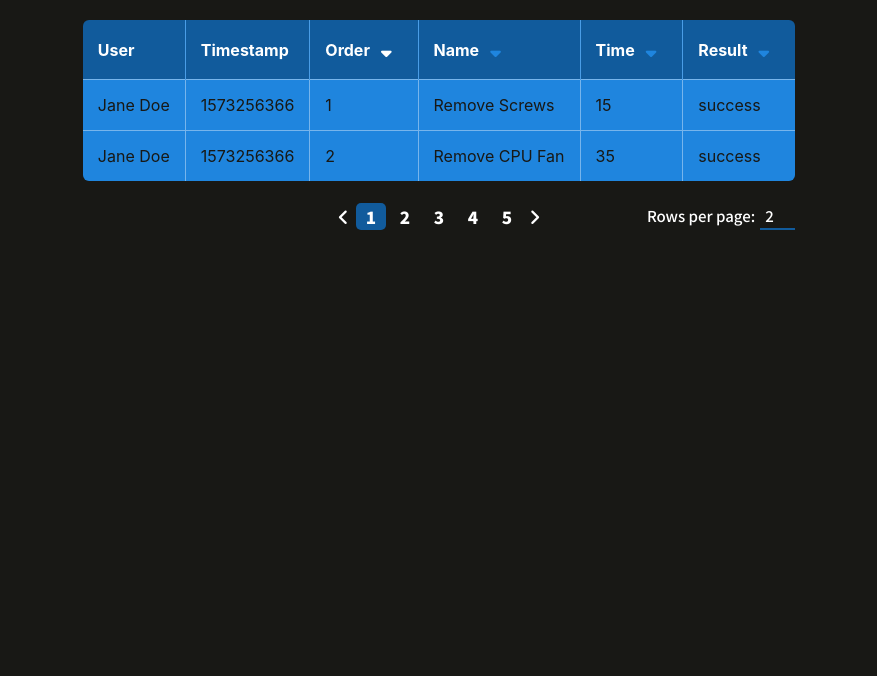
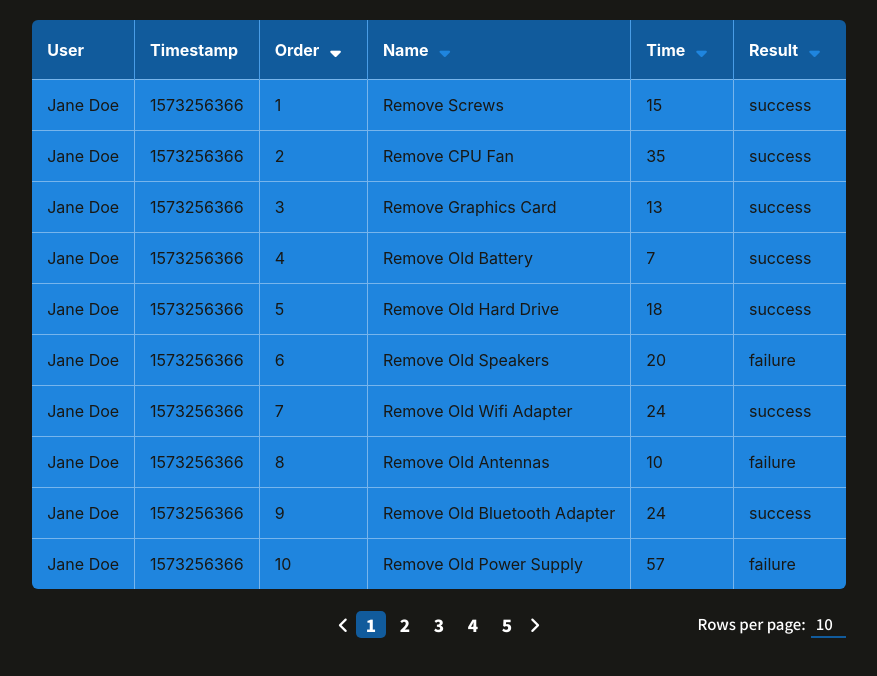
Before and after one commit to maggieholbling/dashboard-table, a React (Create React App) app: page / in a window 1280 px wide. Shown: the top 676 px of the page, without its empty margins (201-1078 px from the left). Built offline with nearby package versions, Linux system fonts and the light colour scheme.

Commit message:
add more rows per page, screenshot, more data

```diff
--- a/src/components/Table.js
+++ b/src/components/Table.js
@@ -10,7 +10,7 @@ const Table = (props) => {
   });
 
   const [selectedPage, setSelectedPage] = useState(1);
-  const [maxEntries, setMaxEntries] = useState(2);
+  const [maxEntries, setMaxEntries] = useState(10);
 
   //sorting data
   const data = () => {
--- a/src/data/sample2.json
+++ b/src/data/sample2.json
@@ -70,6 +70,282 @@
       "name": "Install New Battery",
       "time": null,
       "result": "failure"
+    },
+    {
+      "name": "Remove Screws",
+      "time": 15,
+      "result": "success"
+    },
+    {
+      "name": "Remove CPU Fan",
+      "time": 35,
+      "result": "success"
+    },
+    {
+      "name": "Remove Graphics Card",
+      "time": 13,
+      "result": "success"
+    },
+    {
+      "name": "Remove Old Battery",
+      "time": 7,
+      "result": "success"
+    },
+    {
+      "name": "Remove Old Hard Drive",
+      "time": 18,
+      "result": "success"
+    },
+    {
+      "name": "Remove Old Speakers",
+      "time": 20,
+      "result": "failure"
+    },
+    {
+      "name": "Remove Old Wifi Adapter",
+      "time": 24,
+      "result": "success"
+    },{
+      "name": "Remove Old Antennas",
+      "time": 10,
+      "result": "failure"
+    },
+    {
+      "name": "Remove Old Bluetooth Adapter",
+      "time": 24,
+      "result": "success"
+    },
+    {
+      "name": "Remove Old Power Supply",
+      "time": 57,
+      "result": "failure"
+    },
+    {
+      "name": "Remove Old Screen",
+      "time": 8,
+      "result": "success"
+    },
+    {
+      "name": "Install new screen",
+      "time": 60,
+      "result": "failure"
+    },
+    {
+      "name": "Install New Power Supply",
+      "time": null,
+      "result": "failure"
+    },
+    {
+      "name": "Install New Battery",
+      "time": null,
+      "result": "failure"
+    },
+    {
+      "name": "Remove Screws",
+      "time": 15,
+      "result": "success"
+    },
+    {
+      "name": "Remove CPU Fan",
+      "time": 35,
+      "result": "success"
+    },
+    {
+      "name": "Remove Graphics Card",
+      "time": 13,
+      "result": "success"
+    },
+    {
+      "name": "Remove Old Battery",
+      "time": 7,
+      "result": "success"
+    },
+    {
+      "name": "Remove Old Hard Drive",
+      "time": 18,
+      "result": "success"
+    },
+    {
+      "name": "Remove Old Speakers",
+      "time": 20,
+      "result": "failure"
+    },
+    {
+      "name": "Remove Old Wifi Adapter",
+      "time": 24,
+      "result": "success"
+    },{
+      "name": "Remove Old Antennas",
+      "time": 10,
+      "result": "failure"
+    },
+    {
+      "name": "Remove Old Bluetooth Adapter",
+      "time": 24,
+      "result": "success"
+    },
+    {
+      "name": "Remove Old Power Supply",
+      "time": 57,
+      "result": "failure"
+    },
+    {
+      "name": "Remove Old Screen",
+      "time": 8,
+      "result": "success"
+    },
+    {
+      "name": "Install new screen",
+      "time": 60,
+      "result": "failure"
+    },
+    {
+      "name": "Install New Power Supply",
+      "time": null,
+      "result": "failure"
+    },
+    {
+      "name": "Install New Battery",
+      "time": null,
+      "result": "failure"
+    },
+    {
+      "name": "Remove Screws",
+      "time": 15,
+      "result": "success"
+    },
+    {
+      "name": "Remove CPU Fan",
+      "time": 35,
+      "result": "success"
+    },
+    {
+      "name": "Remove Graphics Card",
+      "time": 13,
+      "result": "success"
+    },
+    {
+      "name": "Remove Old Battery",
+      "time": 7,
+      "result": "success"
+    },
+    {
+      "name": "Remove Old Hard Drive",
+      "time": 18,
+      "result": "success"
+    },
+    {
+      "name": "Remove Old Speakers",
+      "time": 20,
+      "result": "failure"
+    },
+    {
+      "name": "Remove Old Wifi Adapter",
+      "time": 24,
+      "result": "success"
+    },{
+      "name": "Remove Old Antennas",
+      "time": 10,
+      "result": "failure"
+    },
+    {
+      "name": "Remove Old Bluetooth Adapter",
+      "time": 24,
+      "result": "success"
+    },
+    {
+      "name": "Remove Old Power Supply",
+      "time": 57,
+      "result": "failure"
+    },
+    {
+      "name": "Remove Old Screen",
+      "time": 8,
+      "result": "success"
+    },
+    {
+      "name": "Install new screen",
+      "time": 60,
+      "result": "failure"
+    },
+    {
+      "name": "Install New Power Supply",
+      "time": null,
+      "result": "failure"
+    },
+    {
+      "name": "Install New Battery",
+      "time": null,
+      "result": "failure"
+    },
+    {
+      "name": "Remove Screws",
+      "time": 15,
+      "result": "success"
+    },
+    {
+      "name": "Remove CPU Fan",
+      "time": 35,
+      "result": "success"
+    },
+    {
+      "name": "Remove Graphics Card",
+      "time": 13,
+      "result": "success"
+    },
+    {
+      "name": "Remove Old Battery",
+      "time": 7,
+      "result": "success"
+    },
+    {
+      "name": "Remove Old Hard Drive",
+      "time": 18,
+      "result": "success"
+    },
+    {
+      "name": "Remove Old Speakers",
+      "time": 20,
+      "result": "failure"
+    },
+    {
+      "name": "Remove Old Wifi Adapter",
+      "time": 24,
+      "result": "success"
+    },{
+      "name": "Remove Old Antennas",
+      "time": 10,
+      "result": "failure"
+    },
+    {
+      "name": "Remove Old Bluetooth Adapter",
+      "time": 24,
+      "result": "success"
+    },
+    {
+      "name": "Remove Old Power Supply",
+      "time": 57,
+      "result": "failure"
+    },
+    {
+      "name": "Remove Old Screen",
+      "time": 8,
+      "result": "success"
+    },
+    {
+      "name": "Install new screen",
+      "time": 60,
+      "result": "failure"
+    },
+    {
+      "name": "Install New Power Supply",
+      "time": null,
+      "result": "failure"
+    },
+    {
+      "name": "Install New Battery",
+      "time": null,
+      "result": "failure"
     }
   ]
 }
```
Also changed, not shown: 1 other file (tests, documents, lock files or other folders).
